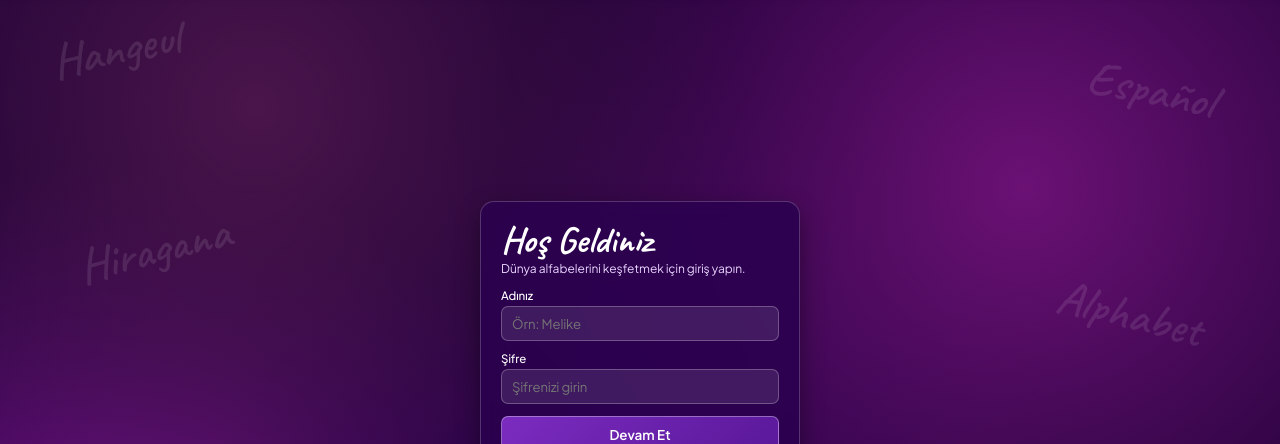
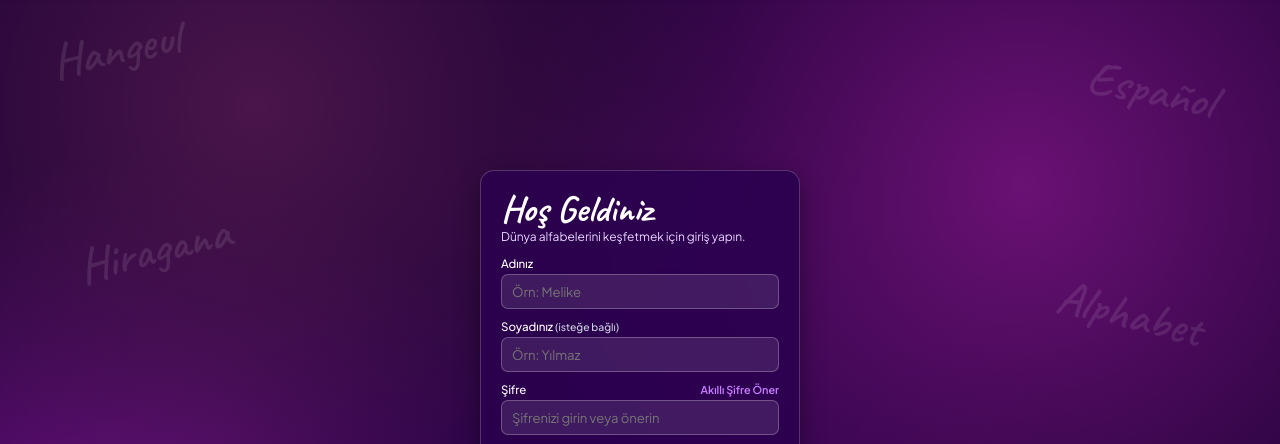
Before and after one commit to fundamelike35/Dil-ogrenme, a plain HTML site: page index.html in a window 1280 px wide. Shown: the part 53-497 px from the top of the page. Drawn offline with Linux system fonts and the light colour scheme.

Commit message:
Update index.html

```diff
--- a/index.html
+++ b/index.html
@@ -39,7 +39,8 @@
     </header>
 
     <main class="main-container">
-<!-- 1. SAYFA: KÜÇÜLTÜLMÜŞ GİRİŞ EKRANI -->
+
+        <section id="page1" class="page-section active">
     <div class="login-card">
         <h1 class="welcome-title">Hoş Geldiniz</h1>
         <p class="subtitle">Dünya alfabelerini keşfetmek için giriş yapın.</p>
@@ -52,8 +53,16 @@
             </div>
 
             <div class="input-group">
+                <label>Soyadınız <span class="optional">(isteğe bağlı)</span></label>
+                <input type="text" id="lname" placeholder="Örn: Yılmaz">
+            </div>
+
+            <div class="input-group">
+                <div class="label-with-action">
                     <label>Şifre</label>
-            <input type="password" id="pass" placeholder="Şifrenizi girin" oninput="hideError('passError')">
+                    <span class="suggest-btn" style="cursor: pointer; color: #c77dff; font-weight: 600;" onclick="suggestPassword()">Akıllı Şifre Öner</span>
+                </div>
+                <input type="text" id="pass" placeholder="Şifrenizi girin veya önerin" oninput="hideError('passError')">
                 <span id="passError" class="error-msg" style="display: none; color: #ff8fa3; font-size: 0.74rem; margin-top: 2px;">Lütfen şifre belirleyin</span>
             </div>
 
@@ -66,6 +75,7 @@
             <span class="google-icon">G</span> Google ile Giriş Yap
         </button>
     </div>
+        </section>
 
 
 
```
Lines whose indentation alone changed are shown as unchanged.
